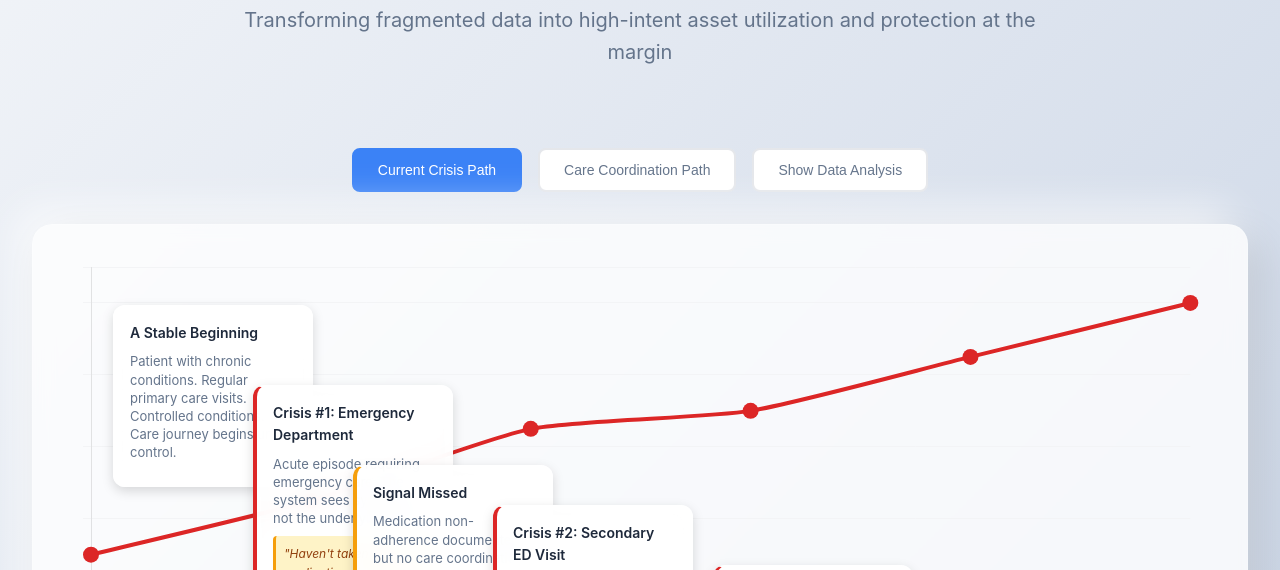
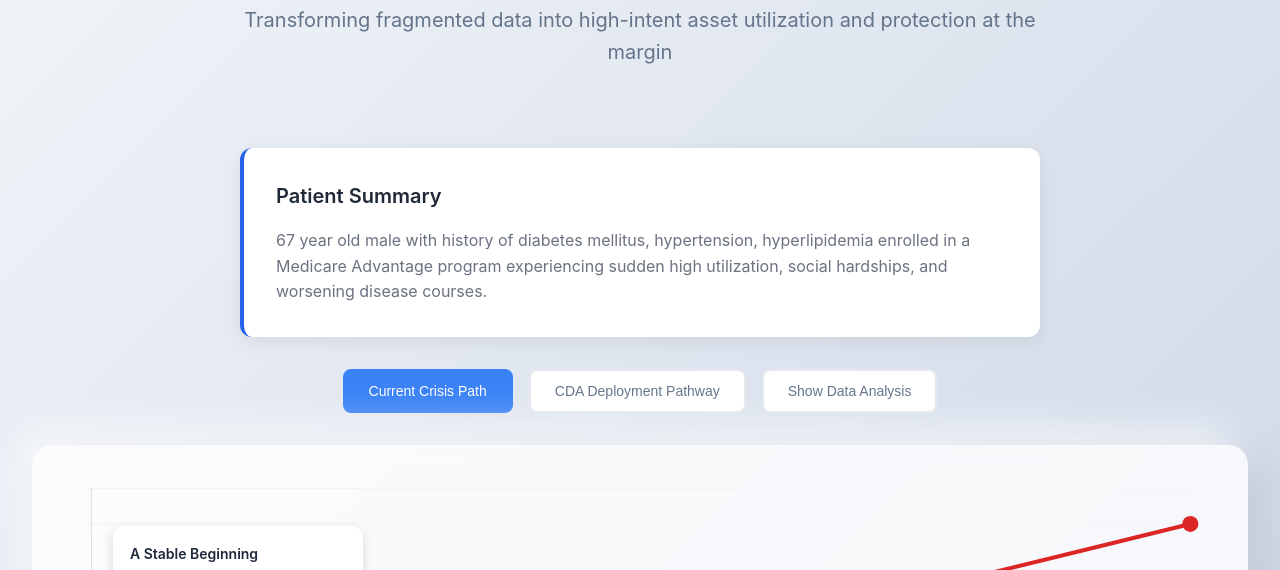
Before and after one commit to DocSDOH/clinprep-scan-demo, a website: page index.html in a window 1280 px wide. Shown: the part 321-891 px from the top of the page. Drawn offline with nearby package versions, Linux system fonts and the light colour scheme.

Commit message:
Improved landing page and fixed overlapping cards
- Added patient summary card to landing page with consistent styling
- Fixed overlapping information cards in crisis path by adjusting positioning
- Increased story moment max-width from 200px to 250px for better readability
- Changed button title from 'Care Coordination Path' to 'CDA Deployment Pathway'
- Patient summary: '67 year old male with history of diabetes mellitus, hypertension, hyperlipidemia enrolled in a Medicare Advantage program experiencing sudden high utilization, social hardships, and worsening disease courses'
- All styling remains consistent throughout the demo

```diff
--- a/index.html
+++ b/index.html
@@ -41,11 +41,19 @@
             <p class="banner-subtitle">Transforming fragmented data into high-intent asset utilization and protection at the margin</p>
         </div>
 
+        <!-- Patient Summary Section -->
+        <div class="patient-summary-section">
+            <div class="patient-summary-card">
+                <h3>Patient Summary</h3>
+                <p>67 year old male with history of diabetes mellitus, hypertension, hyperlipidemia enrolled in a Medicare Advantage program experiencing sudden high utilization, social hardships, and worsening disease courses.</p>
+            </div>
+        </div>
+
         <!-- Story Curve Section -->
         <div class="story-curve-section">
             <div class="story-controls">
                 <button class="story-btn active" onclick="showStoryMode('current')">Current Crisis Path</button>
-                <button class="story-btn" onclick="showStoryMode('optimized')">Care Coordination Path</button>
+                <button class="story-btn" onclick="showStoryMode('optimized')">CDA Deployment Pathway</button>
                 <button class="story-btn" onclick="showDataAnalysis()">Show Data Analysis</button>
             </div>
 
@@ -64,18 +72,18 @@
                     <div class="nlp-quote">"Haven't taken my medications in several days"</div>
                 </div>
 
-                <div class="story-moment trigger" id="moment-trigger1" style="top: 240px; left: 320px;">
+                <div class="story-moment trigger" id="moment-trigger1" style="top: 260px; left: 320px;">
                     <div class="moment-title">Signal Missed</div>
                     <div class="moment-detail">Medication non-adherence documented but no care coordination triggered. The first domino falls.</div>
                 </div>
 
-                <div class="story-moment crisis" id="moment-crisis2" style="top: 280px; left: 460px;">
+                <div class="story-moment crisis" id="moment-crisis2" style="top: 320px; left: 460px;">
                     <div class="moment-title">Crisis #2: Secondary ED Visit</div>
                     <div class="moment-detail">Medication access issues. Complications developing. Social barriers emerge.</div>
                     <div class="nlp-quote">"Having trouble getting to appointments"</div>
                 </div>
 
-                <div class="story-moment crisis" id="moment-crisis3" style="top: 340px; left: 680px;">
+                <div class="story-moment crisis" id="moment-crisis3" style="top: 380px; left: 680px;">
                     <div class="moment-title">The Cascade Continues</div>
                     <div class="moment-detail">Additional emergency visits. Complications escalate. Social determinants deepen. The system sees episodes, not the underlying story.</div>
                 </div>
--- a/styles.css
+++ b/styles.css
@@ -197,7 +197,7 @@ body {
     box-shadow: 0 4px 12px rgba(0, 0, 0, 0.15);
     border: 1px solid rgba(255, 255, 255, 0.2);
     backdrop-filter: blur(10px);
-    max-width: 200px;
+    max-width: 250px;
     opacity: 0;
     transform: translateY(20px);
     transition: all 0.5s ease;
@@ -1683,6 +1683,37 @@ body {
     animation: flip 0.6s ease-in-out;
 }
 
+/* Patient Summary Styles */
+.patient-summary-section {
+    margin: 2rem 0;
+    display: flex;
+    justify-content: center;
+}
+
+.patient-summary-card {
+    background: white;
+    border-radius: 12px;
+    padding: 2rem;
+    box-shadow: 0 4px 20px rgba(0, 0, 0, 0.08);
+    border-left: 4px solid #2563eb;
+    max-width: 800px;
+    width: 100%;
+}
+
+.patient-summary-card h3 {
+    color: #1f2937;
+    font-weight: 600;
+    margin-bottom: 1rem;
+    font-size: 1.25rem;
+}
+
+.patient-summary-card p {
+    color: #6b7280;
+    font-size: 1rem;
+    line-height: 1.6;
+    margin: 0;
+}
+
 /* Enhanced Clinical Intelligence Styles */
 .clinical-intelligence-layout {
     display: grid;
```
Lines whose indentation alone changed are shown as unchanged.
